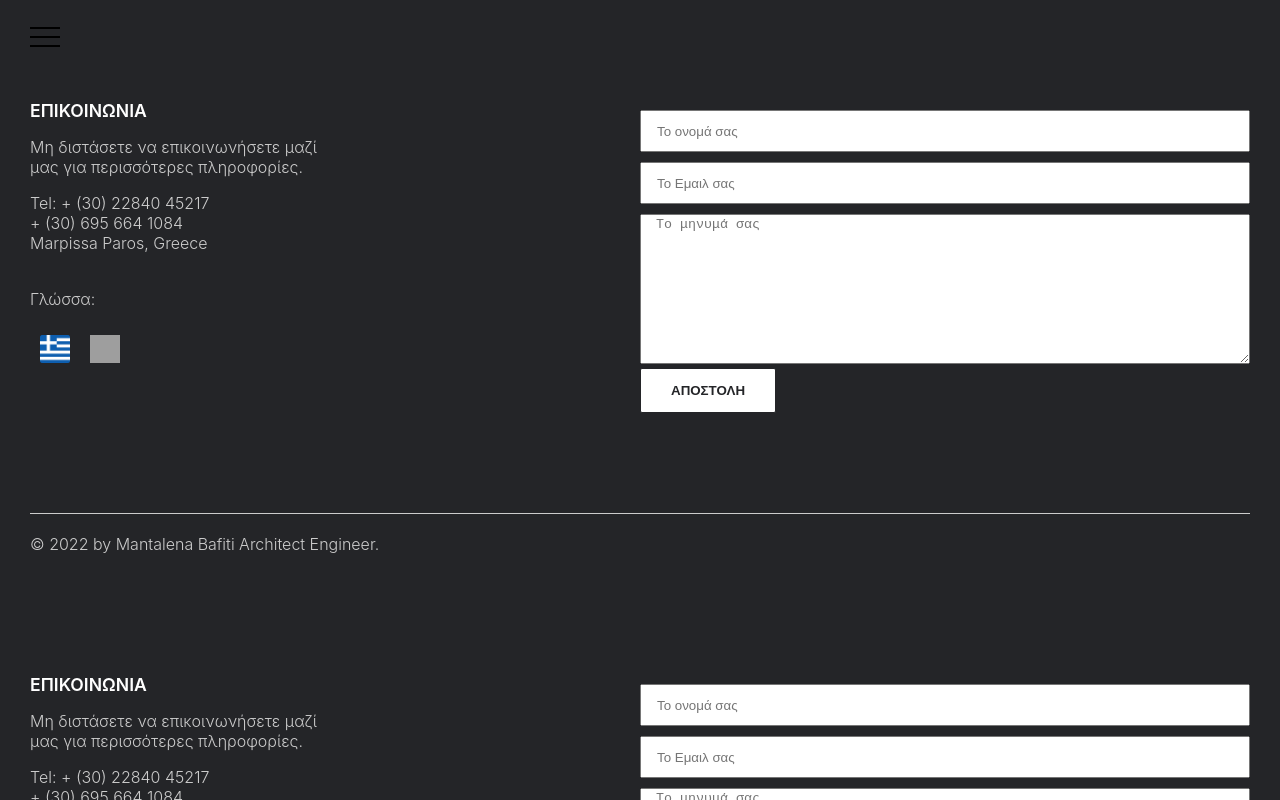
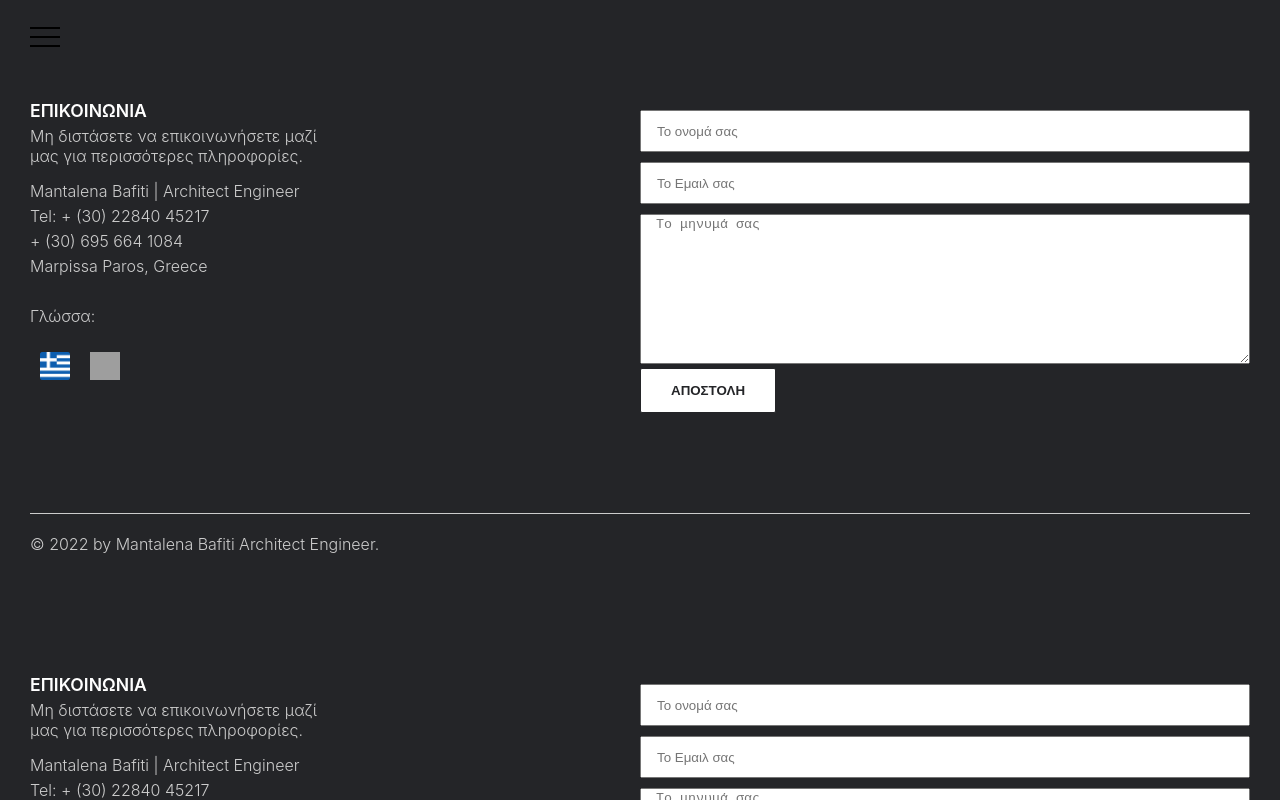
Before and after one commit to alexisspa9/mantalena_bafiti, a Next.js app: page /Components/Layout/footer in a window 1280 px wide. Shown: the top 800 px of the page. Built offline with nearby package versions, Linux system fonts and the light colour scheme; grey boxes are pictures that could not be loaded.

Commit message:
progress

```diff
--- a/pages/Components/Layout/Footer.module.css
+++ b/pages/Components/Layout/Footer.module.css
@@ -14,6 +14,11 @@
     font-weight: 300;
     max-width: 300px;
     display: block;
+    font-size: 1rem;
+    margin: 5px 0;
+}
+.pp {
+    margin-bottom: 15px;
 }
 .row {
     display: flex;
--- a/pages/Components/Layout/footer.js
+++ b/pages/Components/Layout/footer.js
@@ -13,7 +13,8 @@ export default function Footer() {
           <div className={styles.row}>
               <div className={styles.col_50}>
           <span className={styles.heading}>{translations[locale].contact}</span>
-          <p className={styles.paragraph}>{translations[locale].contact_text}</p>
+          <p className={[styles.paragraph, styles.pp].join(" ")}>{translations[locale].contact_text}</p>
+          <h1 className={styles.paragraph}>Mantalena Bafiti | Architect Engineer</h1>
           <a className={styles.paragraph} href="tel:+302284045217">Tel: + (30) 22840 45217</a>
           <a className={styles.paragraph} href="tel:+306956641084">+ (30) 695 664 1084</a>
           <a className={styles.paragraph} href="https://www.google.com/maps/@37.0434129,25.2461308,18z">Marpissa Paros, Greece</a>
```
Also changed, not shown: pages/Components/Carousel/EmblaCarouselButtons.js (deleted, +0 -33 lines), pages/Components/Carousel/index.js (deleted).
